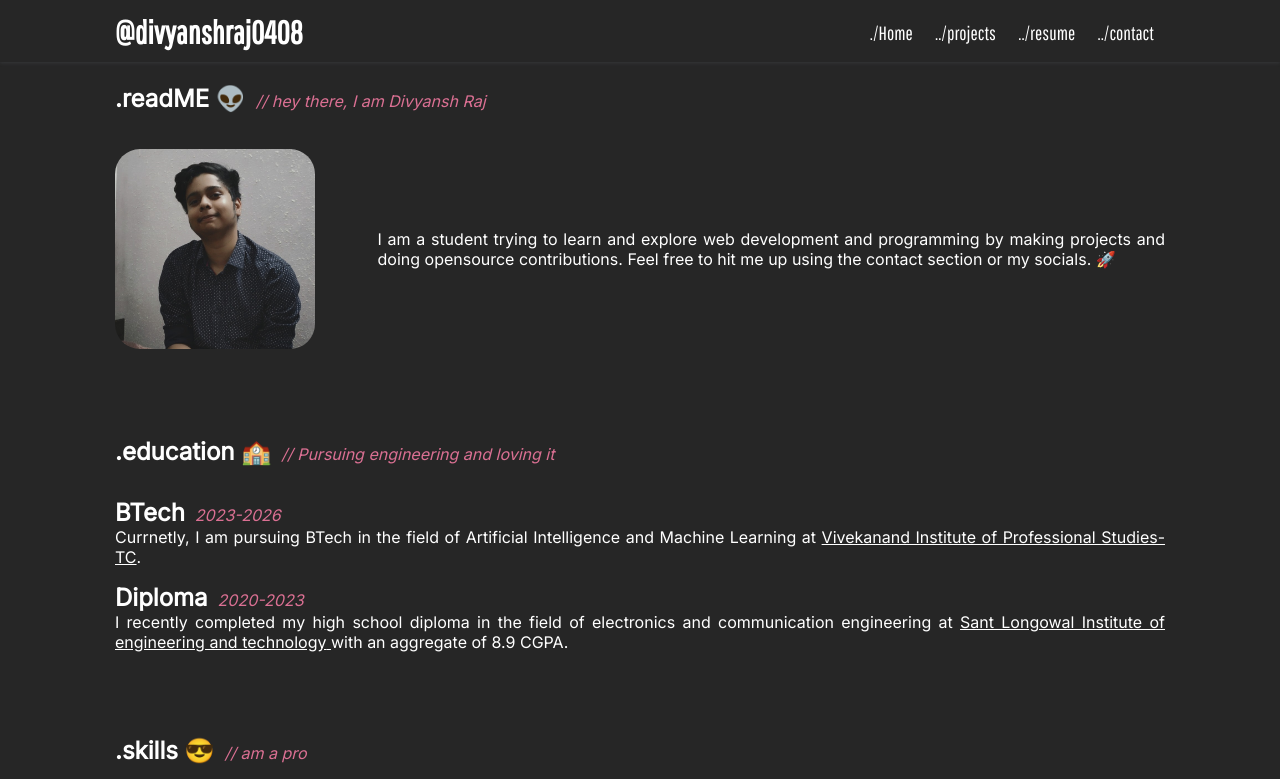
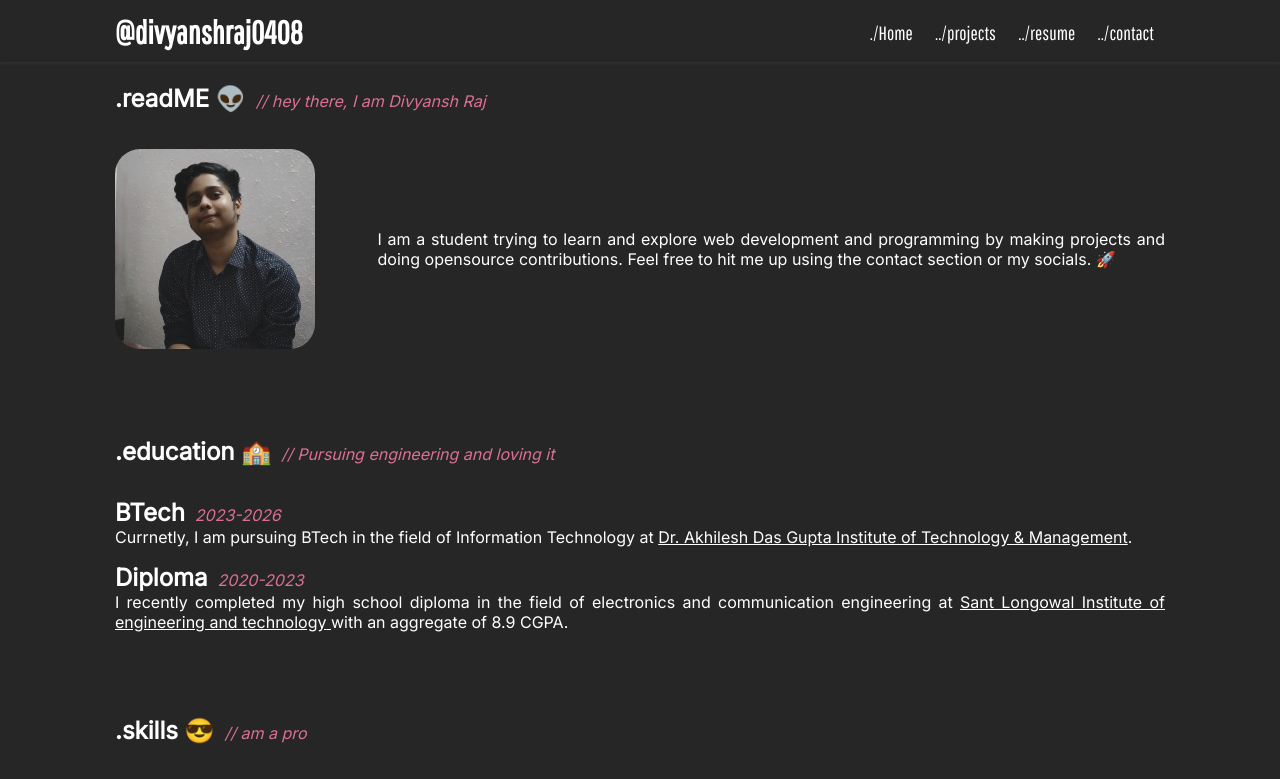
Before and after one commit to divyanshraj0408/Personal-Portfolio, a React (Create React App) app: page /home in a window 1280 px wide. Shown: the top 779 px of the page. Built offline with nearby package versions, Linux system fonts and the light colour scheme.

Commit message:
education section update

```diff
--- a/src/components/homepage/home.js
+++ b/src/components/homepage/home.js
@@ -39,15 +39,15 @@ function Maincontent() {
               <span className="comments">2023-2026</span>
             </h2>
             <p>
-              Currnetly, I am pursuing BTech in the field of Artificial
-              Intelligence and Machine Learning at{" "}
+              Currnetly, I am pursuing BTech in the field of Information
+              Technology at{" "}
               <a
-                href="https://engineering.vips.edu/"
+                href="https://adgitmdelhi.ac.in/"
                 target="_blank"
                 rel="noopener noreferrer"
                 style={{ color: "white" }}
               >
-                Vivekanand Institute of Professional Studies- TC
+                Dr. Akhilesh Das Gupta Institute of Technology & Management
               </a>
               .
             </p>
@@ -99,6 +99,7 @@ function Maincontent() {
               </li>
               <li>java</li>
               <li>javascript</li>
+              <li>c++</li>
             </ul>
             <ul className="skill_list">
               <li>
```
